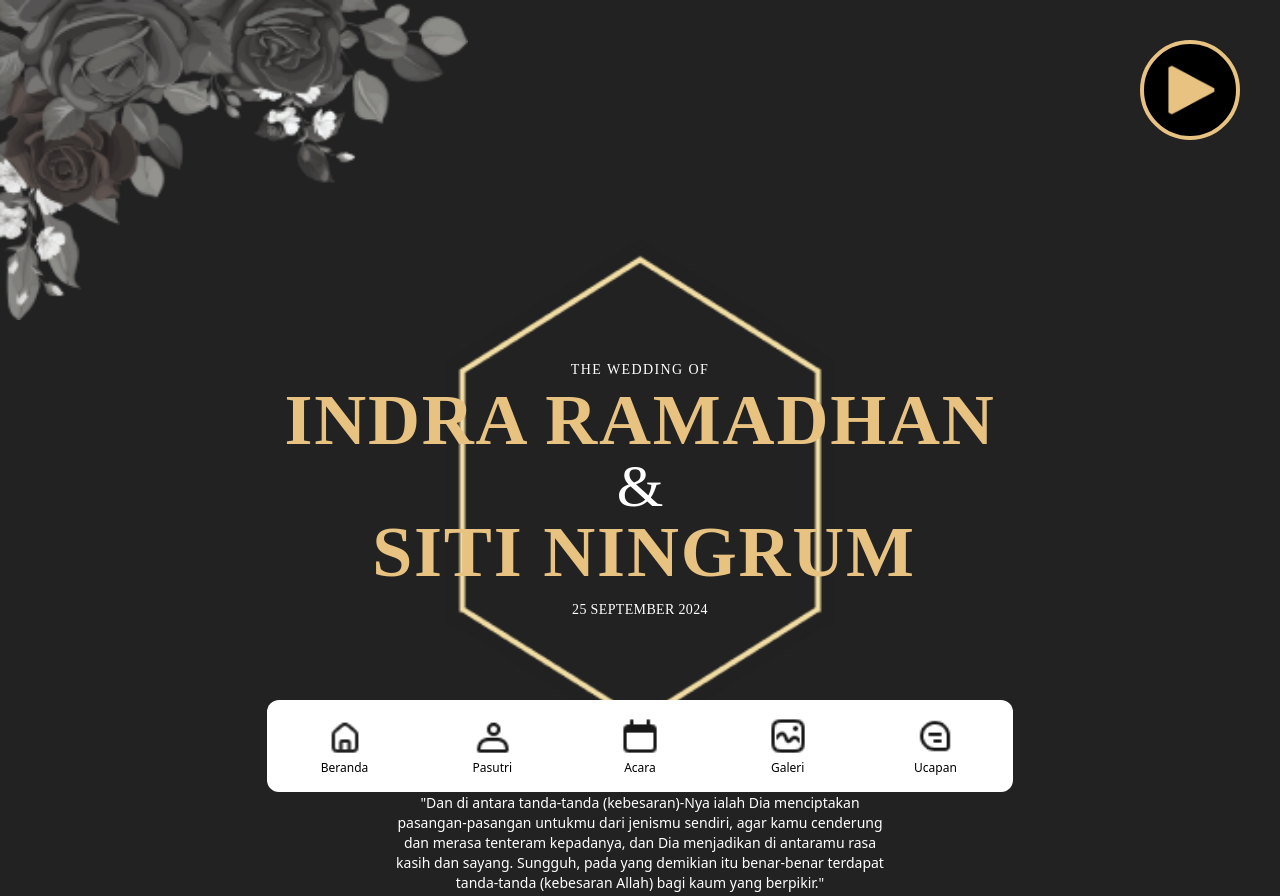
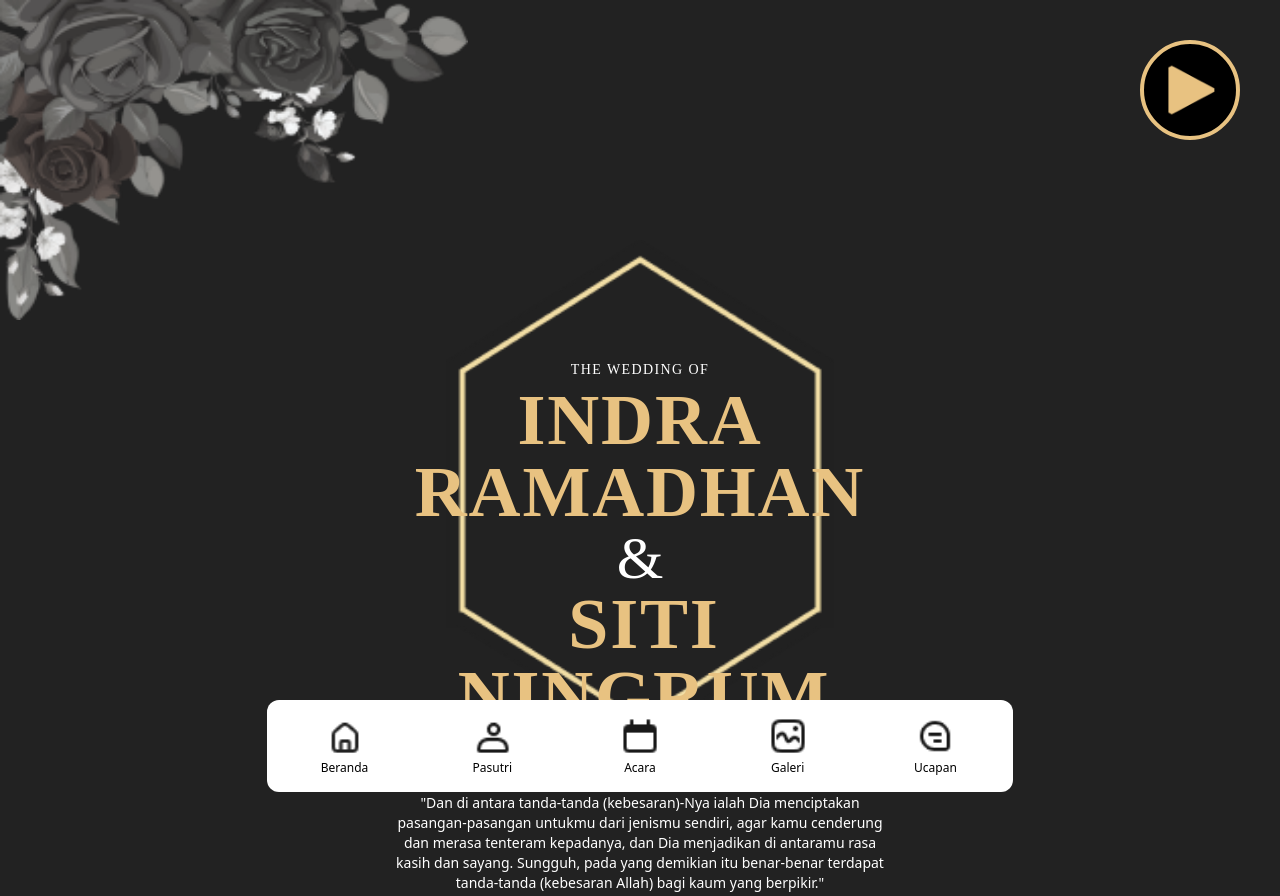
Before and after one commit to Ilbana/wedding2, a website: page index.html in a window 1280 px wide. Shown: the top 896 px of the page. Drawn offline with nearby package versions, Linux system fonts and the light colour scheme; a web font is replaced by a local one.

Commit message:
Update index.html

```diff
--- a/index.html
+++ b/index.html
@@ -44,13 +44,13 @@
             THE WEDDING OF
           </p>
           <p class="font-['Butler'] text-[#E8C281] font-[700] text-[35px] tracking-wide md:text-7xl">
-            INDRA RAMADHAN
+            INDRA <br> RAMADHAN
           </p>
           <p class="font-['Felix_Titling'] text-[36px] md:text-6xl font-[400] text-white">
             &
           </p>
           <p class="ml-2 font-['Butler'] text-[#E8C281] font-[700] text-[37px] tracking-wide md:text-7xl">
-            SITI NINGRUM
+            SITI <br> NINGRUM
           </p>
           <p class="font-['Vogue'] font-[400] text-white text-[10px] tracking-wide md:text-sm md:mt-3">
             25 SEPTEMBER 2024
```
